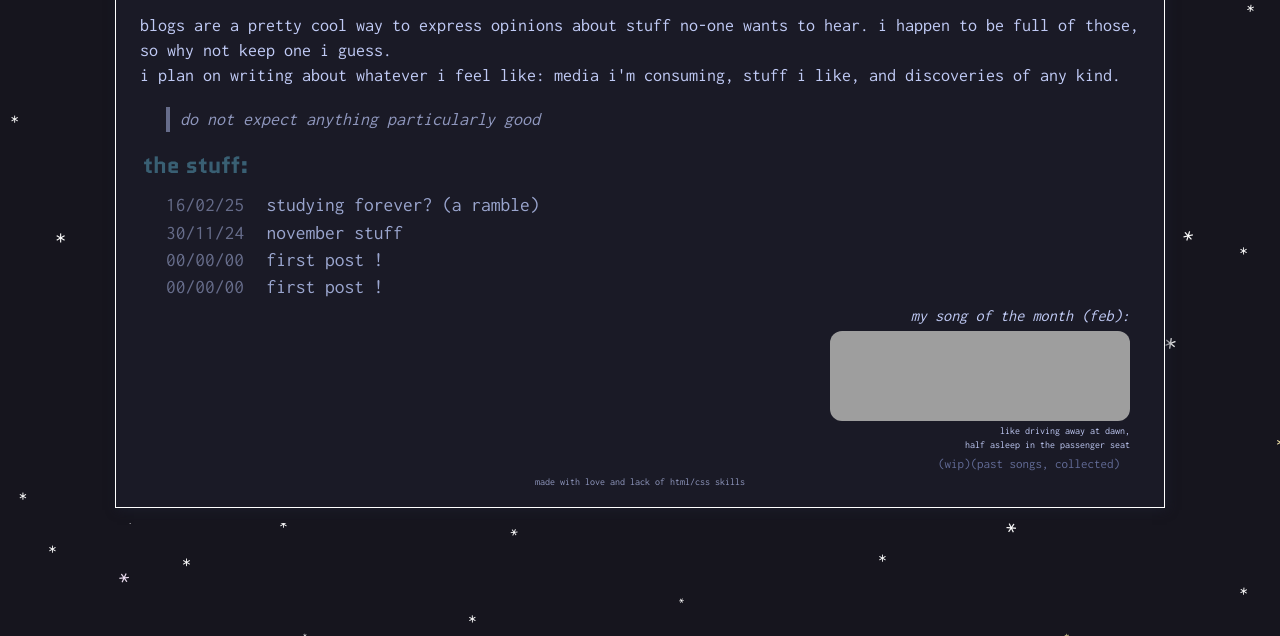
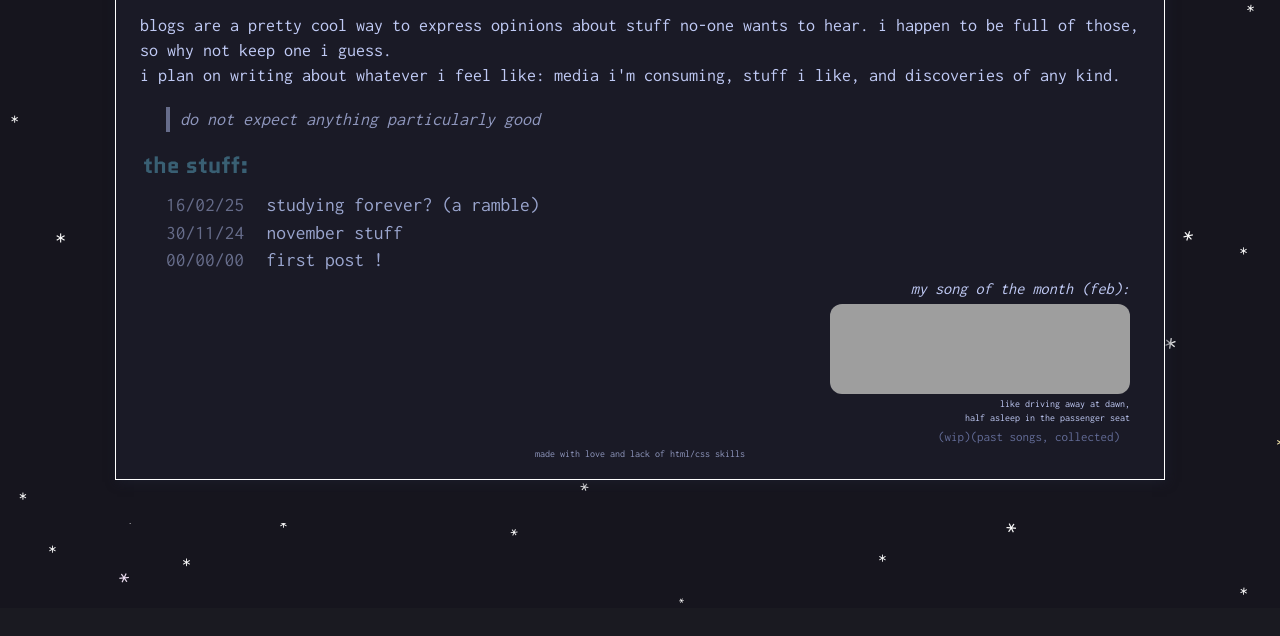
Before and after one commit to AglaiaNorza/AglaiaNorza.github.io, a plain HTML site: page index.html in a window 1280 px wide. Shown: the part 245-881 px from the top of the page. After the commit the page ends 853 px from the top, so only its background shows below. Drawn offline with Linux system fonts and the light colour scheme; grey boxes are pictures that could not be loaded.

Commit message:
i keep forgetting to re-edit indexhtml..

```diff
--- a/index.html
+++ b/index.html
@@ -50,10 +50,6 @@
                     </li>
                     <li date="00/00/00">
                         <a href="/posts/prova.html" title="first post" class="nav-link">first post !</a>
-                    </li>
-                    <li date="00/00/00">
-                        <a href="/posts/wip/song-recs.html" title="first post" class="nav-link">first post !</a>
-                    </li>
                 </ul>
             </nav>
 
```
